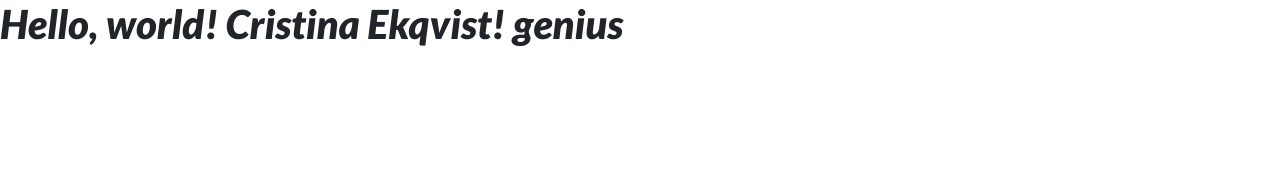
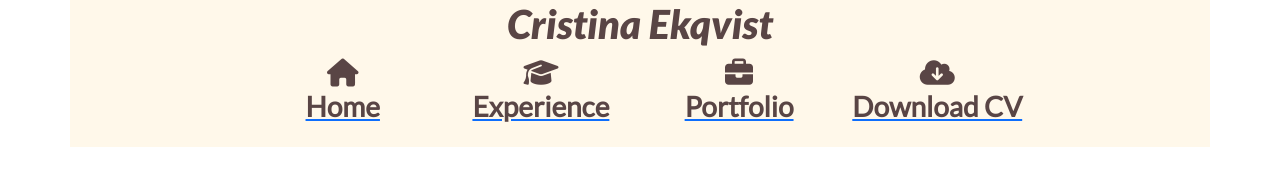
Before and after one commit to BubiniB/cristina-ekqvist, a plain HTML site: page index.html in a window 1280 px wide. Drawn offline with nearby package versions, Linux system fonts and the light colour scheme.

Commit message:
Create Logo and navbar and style them.

```diff
--- a/assets/css/style.css
+++ b/assets/css/style.css
@@ -1,5 +1,24 @@
+/*--------------------------------------------Colors*/
+
+.bg-color-header {
+    background-color: #fff8ea;
+}
+
+/*--------------------------------------------Special paddings/margins/text*/
+
 h1 {
     font-family: "Lato", sans-serif;
     font-weight: 900;
     font-style: italic;
+    color: #594545;
 }
+
+h3 {
+    font-family: "Lato", sans-serif;
+    font-weight: 700;
+    color: #594545
+}
+
+
+
+/*--------------------------------------------Heading*/
--- a/index.html
+++ b/index.html
@@ -14,7 +14,38 @@
     <title>Cristina Ekqvist</title>
   </head>
   <body>
-    <h1>Hello, world! Cristina Ekqvist! genius</h1>
+    <header>
+        <div class="container text-center bg-color-header">
+            <div class="row no-gutters">
+                <div class="col">
+                    <h1 class="logo">Cristina Ekqvist</h1>
+                </div>
+            </div>
+            <div class="row no no-gutters nav-bar">
+                <div class="col">
+                    <ul id="nav" class="list-inline menucontainer">
+                        <li class="col-2 list-inline-item menuitem">
+                            <a href="index.html"><h3><i class="fa fa-home" aria-hidden="true"></i><br>
+                                <span>Home</span></h3></a>
+                        </li>
+                        <li class="col-2 list-inline-item menuitem">
+                            <a href="#"><h3><i class="fa fa-graduation-cap" aria-hidden="true"></i><br>
+                                <span>Experience</span></h3></a>
+                        </li>
+                        <li class="col-2 list-inline-item menuitem">
+                            <a href="#"><h3><i class="fa-sharp fa-solid fa-briefcase" aria-hidden="true"></i><br>
+                                <span>Portfolio</span></h3></a>
+                        </li>
+                        <li class="col-2 list-inline-item menuitem">
+                            <a href="#"><h3><i class="fa-solid fa-cloud-arrow-down" aria-hidden="true"></i><br>
+                                <span>Download CV</span></h3></a>
+                        </li>
+                    </ul>
+                </div>
+            </div>
+
+        </div>
+    </header>
 
     <script src="https://kit.fontawesome.com/02fc7f6dd1.js" crossorigin="anonymous"></script>
     <script src="https://cdn.jsdelivr.net/npm/bootstrap@5.3.0-alpha3/dist/js/bootstrap.bundle.min.js" integrity="sha384-ENjdO4Dr2bkBIFxQpeoTz1HIcje39Wm4jDKdf19U8gI4ddQ3GYNS7NTKfAdVQSZe" crossorigin="anonymous"></script>
```
